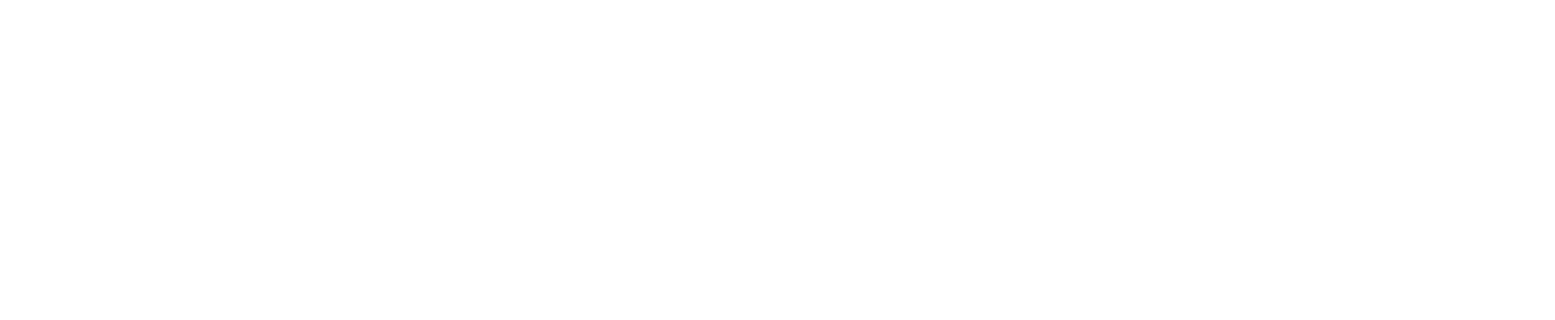
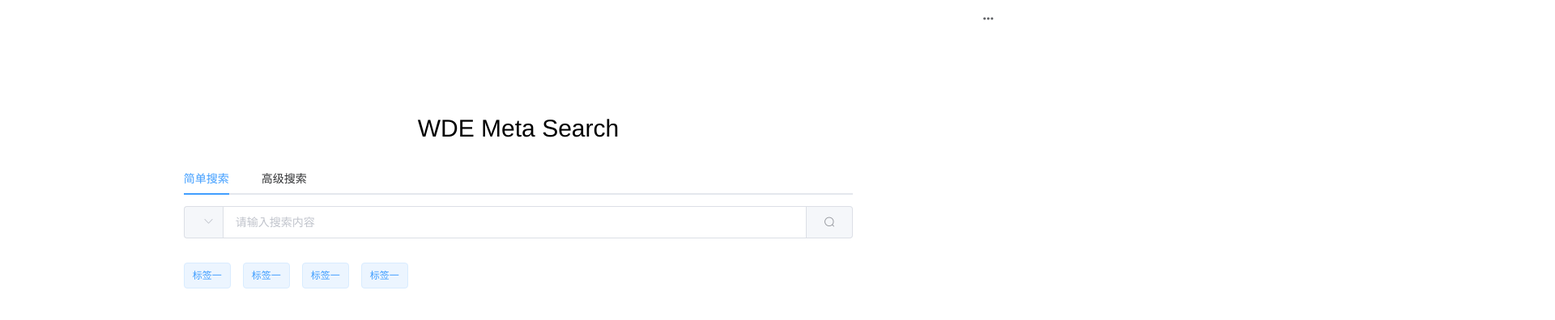
Before and after one commit to YanleiGG/WDE-Meta-Search, a Vue app: page / in a window 1280 px wide. Shown: the top 396 px of the page at 81% size, 1920 px wide, since content can reach past the window. Built offline with nearby package versions, Linux system fonts and the light colour scheme.

Commit message:
完成搜索和关键词管理页面的基础架构

```diff
--- a/src/App.vue
+++ b/src/App.vue
@@ -16,4 +16,7 @@ export default {
   -webkit-font-smoothing: antialiased;
   -moz-osx-font-smoothing: grayscale;
 }
+body{
+  margin: 0;
+}
 </style>
--- a/src/components/Home.vue
+++ b/src/components/Home.vue
@@ -1,14 +1,127 @@
 <template>
+  <el-container>
+    <el-header>
+      <el-row>
+        <el-col :offset="23">
+          <el-dropdown style="margin-top: 15px;">
+            <span class="el-dropdown-link">
+              <i class="el-icon-more el-icon--right"></i>
+            </span>
+            <el-dropdown-menu slot="dropdown">
+              <el-dropdown-item>
+                <router-link to="/manage/keywords">关键词管理</router-link>
+              </el-dropdown-item>
+              <el-dropdown-item>定时任务管理</el-dropdown-item>
+              <el-dropdown-item>采集统计</el-dropdown-item>
+            </el-dropdown-menu>
+          </el-dropdown>
+        </el-col>
+      </el-row>
+    </el-header>
+    <el-main>
+      <el-row style="text-align: center;margin-top:5%;">
+        <span class="title">WDE Meta Search</span>
+      </el-row>
+      <el-row justify="space-around" class="search">
+        <el-col :span="16" :offset="4">
+          <el-tabs v-model="tabsActiveName" class="searchTabs">
+            <el-tab-pane label="简单搜索" name="simple">
+              <el-input placeholder="请输入搜索内容" v-model="simple.searchText" class="input-with-select">
+                <el-select v-model="simple.browser" slot="prepend" placeholder="请选择">
+                  <el-option label="百度" value="baidu"></el-option>
+                  <el-option label="谷歌" value="google"></el-option>
+                  <el-option label="必应" value="bing"></el-option>
+                </el-select>
+                <el-button slot="append" icon="el-icon-search"></el-button>
+              </el-input>
+            </el-tab-pane>
+            <el-tab-pane label="高级搜索" name="advanced">
+              <el-input placeholder="请输入搜索内容" v-model="advanced.searchText" class="input-with-select">
+                <el-select v-model="advanced.browser" slot="prepend" placeholder="请选择">
+                  <el-option label="百度" value="baidu"></el-option>
+                  <el-option label="谷歌" value="google"></el-option>
+                  <el-option label="必应" value="bing"></el-option>
+                </el-select>
+                <el-button slot="append" icon="el-icon-search"></el-button>
+              </el-input>
+              <div class="timePicker">
+                <span class="demonstration">时间段：</span>
+                <el-date-picker
+                  v-model="advanced.date"
+                  type="daterange"
+                  range-separator="至"
+                  start-placeholder="开始日期"
+                  end-placeholder="结束日期">
+                </el-date-picker>
+              </div>
+            </el-tab-pane>
+          </el-tabs>
+          <div class="keywords">
+            <el-tag>标签一</el-tag>
+            <el-tag>标签一</el-tag>
+            <el-tag>标签一</el-tag>
+            <el-tag>标签一</el-tag>
+          </div>
+        </el-col>
+      </el-row>
+    </el-main>
+  </el-container>
 </template>
 
 <script>
 export default {
   data () {
     return {
+      simple: {
+        searchText: '',
+        browser: '',
+      },
+      advanced: {
+        searchText: '',
+        browser: '',
+        date: ''
+      },
+      tabsActiveName: 'simple',
+      inputVisible: false
     }
   }
 }
 </script>
 
 <style scoped>
+.search{
+  margin-top: 25px;
+}
+.input-with-select .el-input-group__prepend {
+  background-color: #fff;
+}
+.input-with-select{
+  margin-bottom: 30px;
+}
+.title{
+  font-family: "Helvetica Neue",Helvetica,"PingFang SC","Hiragino Sans GB","Microsoft YaHei","微软雅黑",Arial,sans-serif;
+  font-size: 30px;
+}
+.searchTabs{
+  text-align: center;
+}
+.el-dropdown-link{
+  cursor: pointer;
+}
+.keywords{
+  text-align: left;
+}
+.keywords .el-tag{
+  margin-right: 5px;
+  cursor: pointer;
+}
+.timePicker{
+  text-align: left;
+  margin-top: 35px;
+  margin-bottom: 20px;
+}
+a{
+  text-decoration: none;
+  color: inherit;
+}
 </style>
--- /dev/null
+++ b/src/components/KeywordsManage.vue
@@ -0,0 +1,88 @@
+<template>
+  <el-container>
+    <el-header style="padding: 0;">
+      <el-menu
+        :default-active="activeIndex"
+        class="el-menu-demo"
+        mode="horizontal"
+        background-color="#3949AB"
+        text-color="#fff"
+        active-text-color="#fff"
+      >
+        <el-menu-item index="1">关键词管理</el-menu-item>
+      </el-menu>
+    </el-header>
+    <el-main>
+      <el-tag>标签一</el-tag>
+      <el-tag
+        :key="tag"
+        v-for="tag in dynamicTags"
+        closable
+        :disable-transitions="false"
+        @close="handleClose(tag)">
+        {{tag}}
+      </el-tag>
+      <el-input
+        class="input-new-tag"
+        v-if="inputVisible"
+        v-model="inputValue"
+        ref="saveTagInput"
+        size="small"
+        @keyup.enter.native="handleInputConfirm"
+        @blur="handleInputConfirm"
+      >
+      </el-input>
+      <el-button v-else class="button-new-tag" size="small" @click="showInput">+ 添加</el-button>
+    </el-main>
+  </el-container>
+</template>
+<script>
+export default {
+  data() {
+    return {
+      activeIndex: '1',
+      dynamicTags: ['标签一', '标签二', '标签三'],
+      inputVisible: false,
+      inputValue: ''
+    }
+  },
+  methods: {
+      handleClose(tag) {
+        this.dynamicTags.splice(this.dynamicTags.indexOf(tag), 1);
+      },
+
+      showInput() {
+        this.inputVisible = true;
+        this.$nextTick(_ => {
+          this.$refs.saveTagInput.$refs.input.focus();
+        });
+      },
+
+      handleInputConfirm() {
+        let inputValue = this.inputValue;
+        if (inputValue) {
+          this.dynamicTags.push(inputValue);
+        }
+        this.inputVisible = false;
+        this.inputValue = '';
+      }
+  }
+}
+</script>
+<style scope>
+.el-tag + .el-tag {
+  margin-left: 10px;
+}
+.button-new-tag {
+  margin-left: 10px;
+  height: 32px;
+  line-height: 30px;
+  padding-top: 0;
+  padding-bottom: 0;
+}
+.input-new-tag {
+  width: 90px;
+  margin-left: 10px;
+  vertical-align: bottom;
+}
+</style>
--- a/src/router/index.js
+++ b/src/router/index.js
@@ -1,6 +1,7 @@
 import Vue from 'vue'
 import Router from 'vue-router'
 import Home from '@/components/Home'
+import KeywordsManage from '@/components/KeywordsManage'
 
 Vue.use(Router)
 
@@ -10,6 +11,11 @@ export default new Router({
       path: '/',
       name: 'Home',
       component: Home
+    },
+    {
+      path: '/manage/keywords',
+      name: 'keywordsManage',
+      component: KeywordsManage
     }
   ]
 })
```
Also changed, not shown: src/components/Result.vue (added, +15 -0 lines), 1 other file (tests, documents, lock files or other folders).
